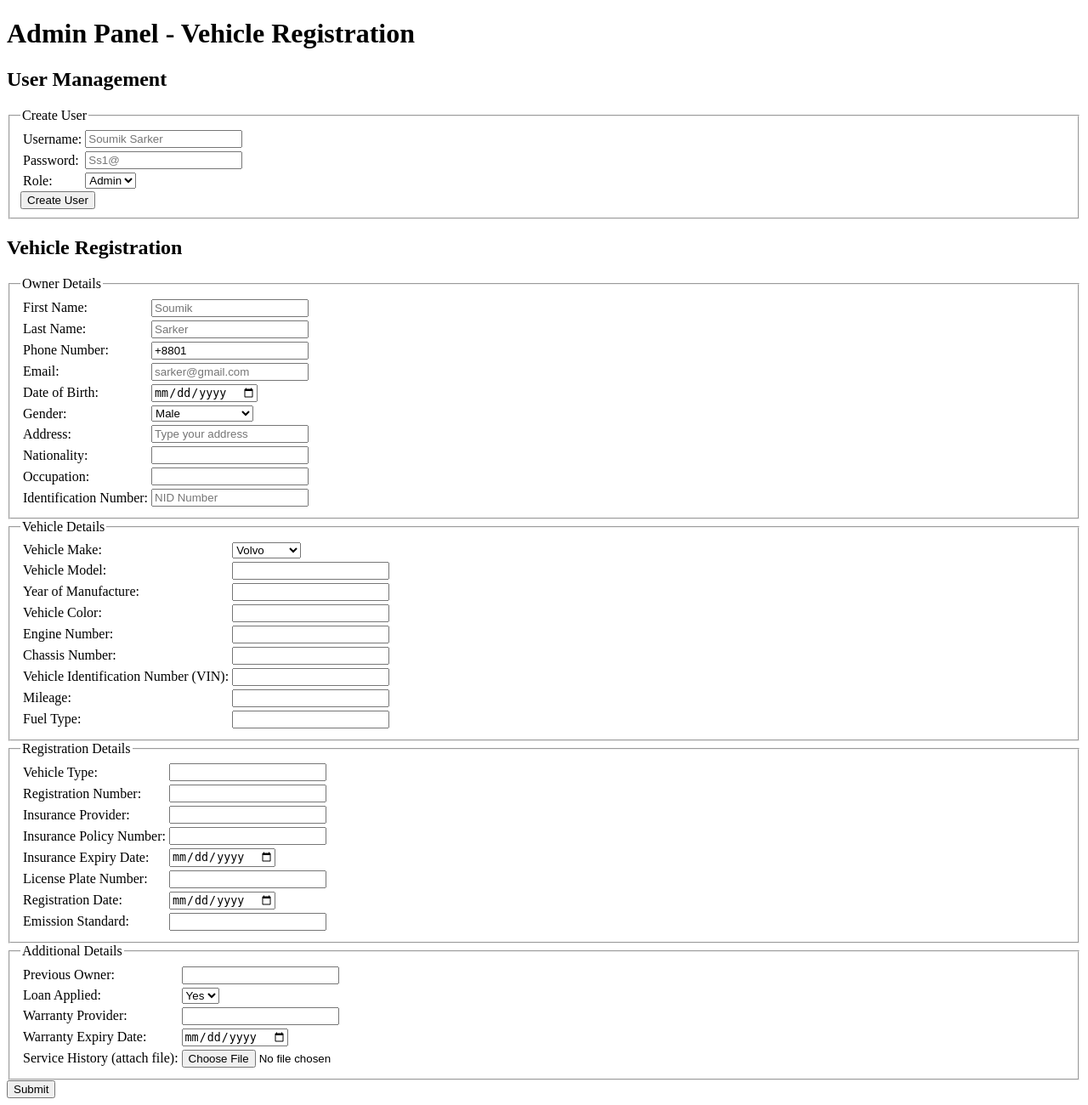
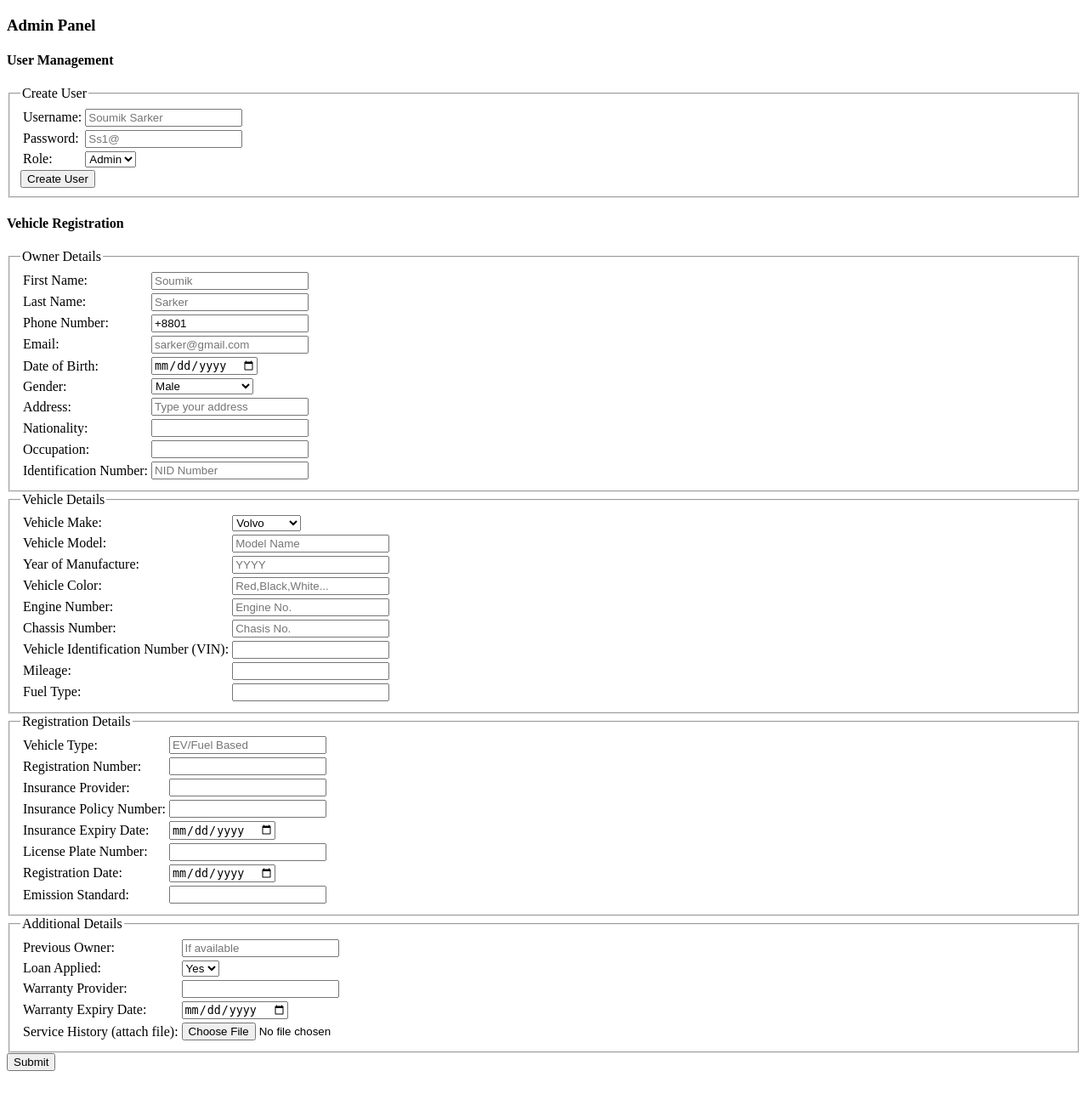
Before and after one commit to atik-ishrakk/web_technologies, a PHP site: page /Admin.php in a window 1280 px wide. Shown: the whole page at 85% size. After the commit the page ends 1260 px from the top, so only its background shows below. Run offline with PHP 8.4, Linux system fonts and the light colour scheme.

Commit message:
Update Admin.php

```diff
--- a/view/Admin.php
+++ b/view/Admin.php
@@ -6,12 +6,12 @@
     <title>Admin Panel</title>
 </head>
 <body>
-    <h1>Admin Panel - Vehicle Registration</h1>
-    <form action="Admin_action.php" method="post">
+    <h3>Admin Panel</h3>
+    <form action="Admin_action.php" method="post" >
 
 
         <!-- User Management -->
-        <h2 id="user-management">User Management</h2>
+        <h4 id="user-management">User Management</h4>
         <fieldset>
             <legend>Create User</legend>
             <table>
@@ -37,7 +37,7 @@
         </fieldset>
 
         <!-- Vehicle Registration -->
-        <h2 id="vehicle-registration">Vehicle Registration</h2>
+        <h4 id="vehicle-registration">Vehicle Registration</h4>
         <fieldset>
             <legend>Owner Details</legend>
             <table>
@@ -108,23 +108,23 @@
                 </tr>
                 <tr>
                     <td><label for="model">Vehicle Model:</label></td>
-                    <td><input type="text" id="model" name="model"></td>
+                    <td><input type="text" id="model" name="model" placeholder="Model Name"></td>
                 </tr>
                 <tr>
                     <td><label for="year">Year of Manufacture:</label></td>
-                    <td><input type="number" id="year" name="year"></td>
+                    <td><input type="number" id="year" name="year" placeholder="YYYY"></td>
                 </tr>
                 <tr>
                     <td><label for="color">Vehicle Color:</label></td>
-                    <td><input type="text" id="color" name="color"></td>
+                    <td><input type="text" id="color" name="color" placeholder="Red,Black,White..."></td>
                 </tr>
                 <tr>
                     <td><label for="engineNumber">Engine Number:</label></td>
-                    <td><input type="text" id="engineNumber" name="engineNumber"></td>
+                    <td><input type="text" id="engineNumber" name="engineNumber" placeholder="Engine No."></td>
                 </tr>
                 <tr>
                     <td><label for="chassisNumber">Chassis Number:</label></td>
-                    <td><input type="text" id="chassisNumber" name="chassisNumber"></td>
+                    <td><input type="text" id="chassisNumber" name="chassisNumber" placeholder="Chasis No."></td>
                 </tr>
                 <tr>
                     <td><label for="vin">Vehicle Identification Number (VIN):</label></td>
@@ -145,7 +145,7 @@
             <table>
                 <tr>
                     <td><label for="vehicleType">Vehicle Type:</label></td>
-                    <td><input type="text" id="vehicleType" name="vehicleType"></td>
+                    <td><input type="text" id="vehicleType" name="vehicleType"placeholder="EV/Fuel Based"></td>
                 </tr>
                 <tr>
                     <td><label for="regNumber">Registration Number:</label></td>
@@ -182,7 +182,7 @@
             <table>
                 <tr>
                     <td><label for="previousOwner">Previous Owner:</label></td>
-                    <td><input type="text" id="previousOwner" name="previousOwner"></td>
+                    <td><input type="text" id="previousOwner" name="previousOwner" placeholder="If available"></td>
                 </tr>
                 <tr>
                     <td><label for="loanApplied">Loan Applied:</label></td>
```
